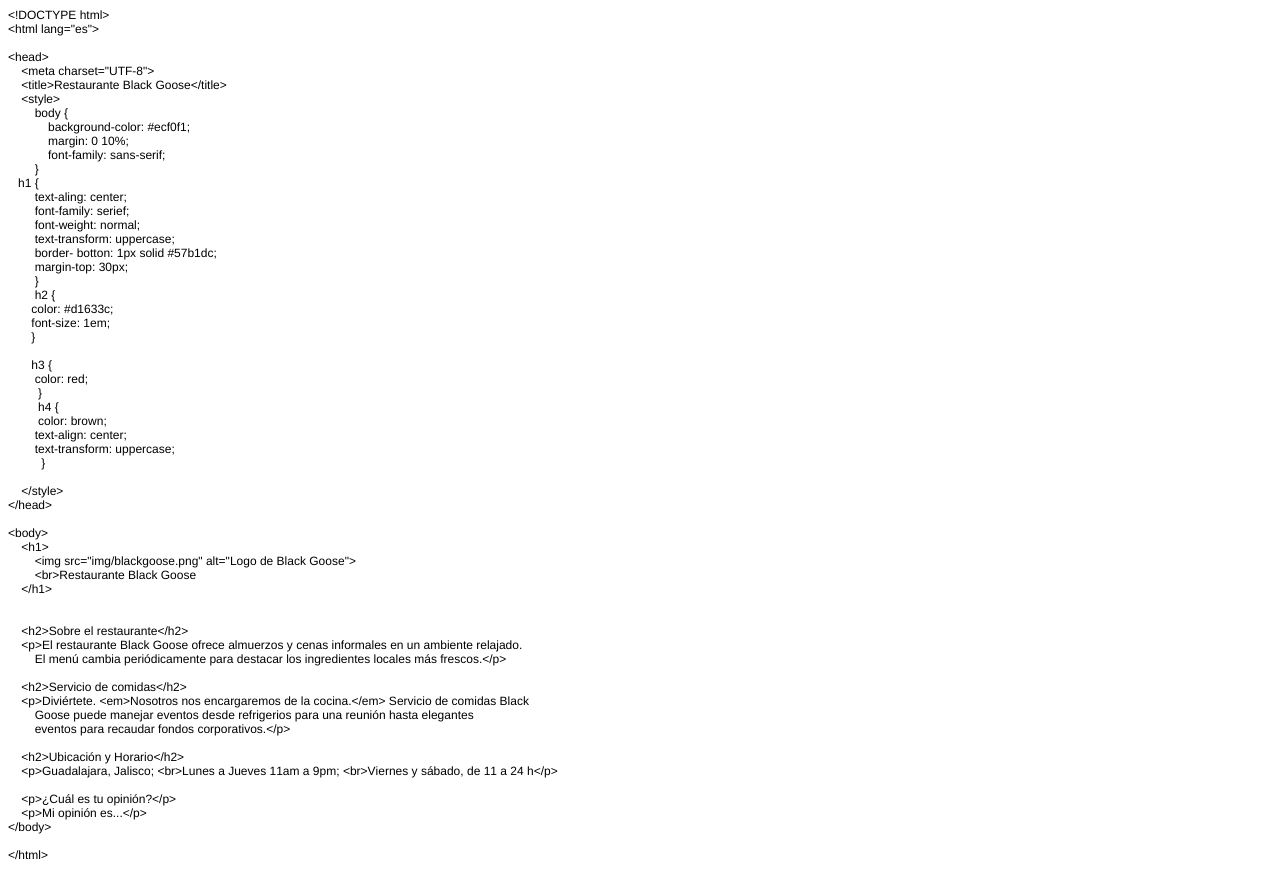
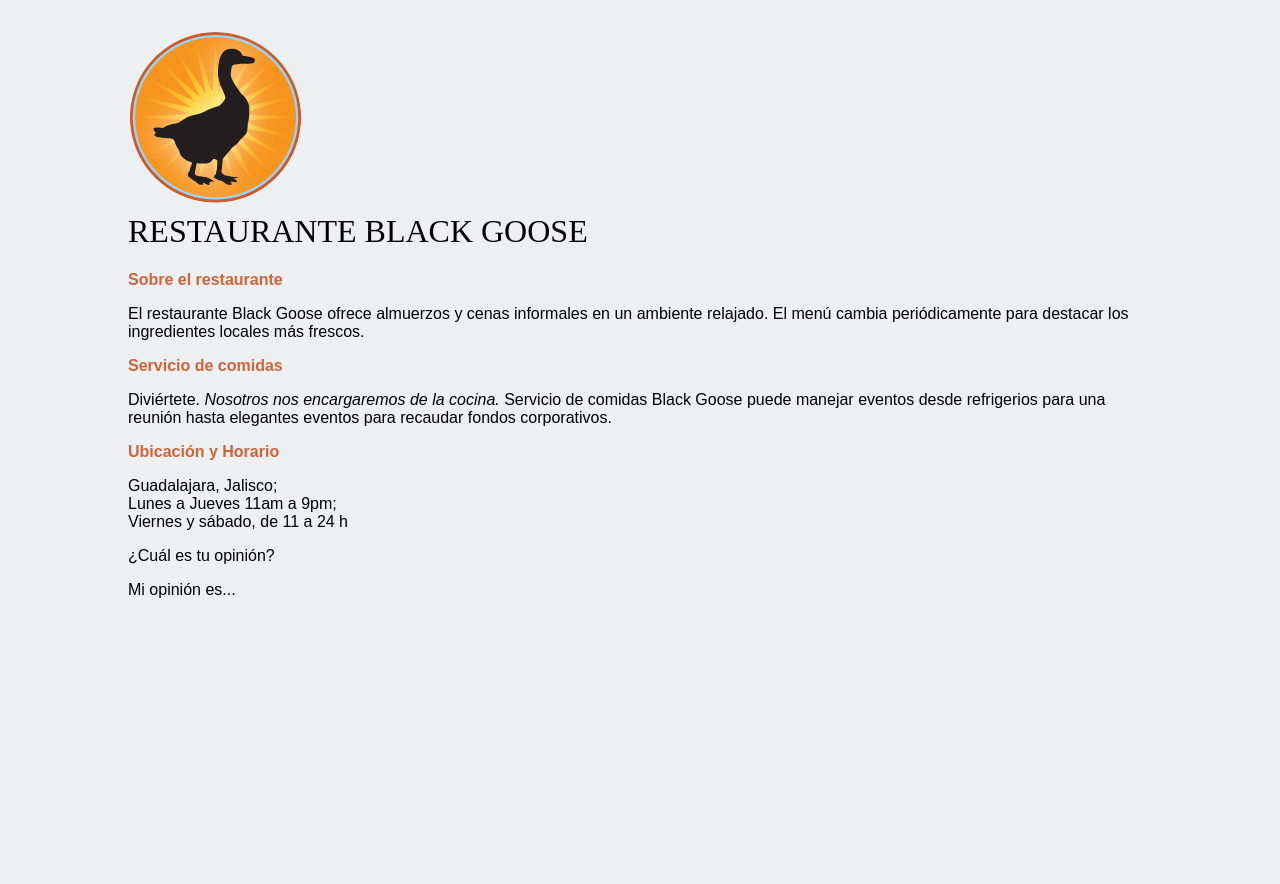
Before and after one commit to alex-hort/ganso_negro, a plain HTML site: page ganso_negro.html in a window 1280 px wide. After the commit the page ends 800 px from the top, so only its background shows below. Drawn offline with Linux system fonts and the light colour scheme.

Commit message:
corrigiendo2

```diff
--- a/ganso_negro.html
+++ b/ganso_negro.html
@@ -1,79 +1,61 @@
-<!DOCTYPE html PUBLIC "-//W3C//DTD HTML 4.01//EN" "http://www.w3.org/TR/html4/strict.dtd">
-<html>
+<!DOCTYPE html>
+<html lang="es">
+
 <head>
-  <meta http-equiv="Content-Type" content="text/html; charset=utf-8">
-  <meta http-equiv="Content-Style-Type" content="text/css">
-  <title></title>
-  <meta name="Generator" content="Cocoa HTML Writer">
-  <meta name="CocoaVersion" content="2487.5">
-  <style type="text/css">
-    p.p1 {margin: 0.0px 0.0px 0.0px 0.0px; font: 12.0px Helvetica; -webkit-text-stroke: #000000}
-    p.p2 {margin: 0.0px 0.0px 0.0px 0.0px; font: 12.0px Helvetica; -webkit-text-stroke: #000000; min-height: 14.0px}
-    span.s1 {font-kerning: none}
-  </style>
+    <meta charset="UTF-8">
+    <title>Restaurante Black Goose</title>
+    <style>
+        body {
+            background-color: #ecf0f1;
+            margin: 0 10%;
+            font-family: sans-serif;
+        }
+   h1 {
+        text-aling: center;
+        font-family: serief;
+        font-weight: normal;
+        text-transform: uppercase;
+        border- botton: 1px solid #57b1dc;
+        margin-top: 30px;
+        }
+        h2 {
+       color: #d1633c;
+       font-size: 1em;
+       }
+
+       h3 {
+        color: red;
+         }
+         h4 {
+         color: brown;
+        text-align: center;
+        text-transform: uppercase;
+          }
+
+    </style>
 </head>
+
 <body>
-<p class="p1"><span class="s1">&lt;!DOCTYPE html&gt;</span></p>
-<p class="p1"><span class="s1">&lt;html lang="es"&gt;</span></p>
-<p class="p2"><span class="s1"></span><br></p>
-<p class="p1"><span class="s1">&lt;head&gt;</span></p>
-<p class="p1"><span class="s1"><span class="Apple-converted-space">    </span>&lt;meta charset="UTF-8"&gt;</span></p>
-<p class="p1"><span class="s1"><span class="Apple-converted-space">    </span>&lt;title&gt;Restaurante Black Goose&lt;/title&gt;</span></p>
-<p class="p1"><span class="s1"><span class="Apple-converted-space">    </span>&lt;style&gt;</span></p>
-<p class="p1"><span class="s1"><span class="Apple-converted-space">        </span>body {</span></p>
-<p class="p1"><span class="s1"><span class="Apple-converted-space">            </span>background-color: #ecf0f1;</span></p>
-<p class="p1"><span class="s1"><span class="Apple-converted-space">            </span>margin: 0 10%;</span></p>
-<p class="p1"><span class="s1"><span class="Apple-converted-space">            </span>font-family: sans-serif;</span></p>
-<p class="p1"><span class="s1"><span class="Apple-converted-space">        </span>}</span></p>
-<p class="p1"><span class="s1"><span class="Apple-converted-space">   </span>h1 {</span></p>
-<p class="p1"><span class="s1"><span class="Apple-converted-space">        </span>text-aling: center;</span></p>
-<p class="p1"><span class="s1"><span class="Apple-converted-space">        </span>font-family: serief;</span></p>
-<p class="p1"><span class="s1"><span class="Apple-converted-space">        </span>font-weight: normal;</span></p>
-<p class="p1"><span class="s1"><span class="Apple-converted-space">        </span>text-transform: uppercase;</span></p>
-<p class="p1"><span class="s1"><span class="Apple-converted-space">        </span>border- botton: 1px solid #57b1dc;</span></p>
-<p class="p1"><span class="s1"><span class="Apple-converted-space">        </span>margin-top: 30px;</span></p>
-<p class="p1"><span class="s1"><span class="Apple-converted-space">        </span>}</span></p>
-<p class="p1"><span class="s1"><span class="Apple-converted-space">        </span>h2 {</span></p>
-<p class="p1"><span class="s1"><span class="Apple-converted-space">       </span>color: #d1633c;</span></p>
-<p class="p1"><span class="s1"><span class="Apple-converted-space">       </span>font-size: 1em;</span></p>
-<p class="p1"><span class="s1"><span class="Apple-converted-space">       </span>}</span></p>
-<p class="p2"><span class="s1"></span><br></p>
-<p class="p1"><span class="s1"><span class="Apple-converted-space">       </span>h3 {<span class="Apple-converted-space"> </span></span></p>
-<p class="p1"><span class="s1"><span class="Apple-converted-space">        </span>color: red;</span></p>
-<p class="p1"><span class="s1"><span class="Apple-converted-space">         </span>}</span></p>
-<p class="p1"><span class="s1"><span class="Apple-converted-space">         </span>h4 {<span class="Apple-converted-space"> </span></span></p>
-<p class="p1"><span class="s1"><span class="Apple-converted-space">         </span>color: brown;<span class="Apple-converted-space"> </span></span></p>
-<p class="p1"><span class="s1"><span class="Apple-converted-space">        </span>text-align: center;<span class="Apple-converted-space"> </span></span></p>
-<p class="p1"><span class="s1"><span class="Apple-converted-space">        </span>text-transform: uppercase;</span></p>
-<p class="p1"><span class="s1"><span class="Apple-converted-space">          </span>}</span></p>
-<p class="p2"><span class="s1"></span><br></p>
-<p class="p1"><span class="s1"><span class="Apple-converted-space">    </span>&lt;/style&gt;</span></p>
-<p class="p1"><span class="s1">&lt;/head&gt;</span></p>
-<p class="p2"><span class="s1"></span><br></p>
-<p class="p1"><span class="s1">&lt;body&gt;</span></p>
-<p class="p1"><span class="s1"><span class="Apple-converted-space">    </span>&lt;h1&gt;</span></p>
-<p class="p1"><span class="s1"><span class="Apple-converted-space">        </span>&lt;img src="img/blackgoose.png" alt="Logo de Black Goose"&gt;</span></p>
-<p class="p1"><span class="s1"><span class="Apple-converted-space">        </span>&lt;br&gt;Restaurante Black Goose</span></p>
-<p class="p1"><span class="s1"><span class="Apple-converted-space">    </span>&lt;/h1&gt;</span></p>
-<p class="p2"><span class="s1"></span><br></p>
-<p class="p2"><span class="s1"></span><br></p>
-<p class="p1"><span class="s1"><span class="Apple-converted-space">    </span>&lt;h2&gt;Sobre el restaurante&lt;/h2&gt;</span></p>
-<p class="p1"><span class="s1"><span class="Apple-converted-space">    </span>&lt;p&gt;El restaurante Black Goose ofrece almuerzos y cenas informales en un ambiente relajado.</span></p>
-<p class="p1"><span class="s1"><span class="Apple-converted-space">        </span>El menú cambia periódicamente para destacar los ingredientes locales más frescos.&lt;/p&gt;</span></p>
-<p class="p2"><span class="s1"></span><br></p>
-<p class="p1"><span class="s1"><span class="Apple-converted-space">    </span>&lt;h2&gt;Servicio de comidas&lt;/h2&gt;</span></p>
-<p class="p1"><span class="s1"><span class="Apple-converted-space">    </span>&lt;p&gt;Diviértete. &lt;em&gt;Nosotros nos encargaremos de la cocina.&lt;/em&gt; Servicio de comidas Black</span></p>
-<p class="p1"><span class="s1"><span class="Apple-converted-space">        </span>Goose puede manejar eventos desde refrigerios para una reunión hasta elegantes</span></p>
-<p class="p1"><span class="s1"><span class="Apple-converted-space">        </span>eventos para recaudar fondos corporativos.&lt;/p&gt;</span></p>
-<p class="p2"><span class="s1"></span><br></p>
-<p class="p1"><span class="s1"><span class="Apple-converted-space">    </span>&lt;h2&gt;Ubicación y Horario&lt;/h2&gt;</span></p>
-<p class="p1"><span class="s1"><span class="Apple-converted-space">    </span>&lt;p&gt;Guadalajara, Jalisco; &lt;br&gt;Lunes a Jueves 11am a 9pm; &lt;br&gt;Viernes y sábado, de 11 a 24 h&lt;/p&gt;</span></p>
-<p class="p2"><span class="s1"></span><br></p>
-<p class="p1"><span class="s1"><span class="Apple-converted-space">    </span>&lt;p&gt;¿Cuál es tu opinión?&lt;/p&gt;</span></p>
-<p class="p1"><span class="s1"><span class="Apple-converted-space">    </span>&lt;p&gt;Mi opinión es...&lt;/p&gt;</span></p>
-<p class="p1"><span class="s1">&lt;/body&gt;</span></p>
-<p class="p2"><span class="s1"></span><br></p>
-<p class="p1"><span class="s1">&lt;/html&gt;</span></p>
-<p class="p2"><span class="s1"></span><br></p>
+    <h1>
+        <img src="img/blackgoose.png" alt="Logo de Black Goose">
+        <br>Restaurante Black Goose
+    </h1>
+
+
+    <h2>Sobre el restaurante</h2>
+    <p>El restaurante Black Goose ofrece almuerzos y cenas informales en un ambiente relajado.
+        El menú cambia periódicamente para destacar los ingredientes locales más frescos.</p>
+
+    <h2>Servicio de comidas</h2>
+    <p>Diviértete. <em>Nosotros nos encargaremos de la cocina.</em> Servicio de comidas Black
+        Goose puede manejar eventos desde refrigerios para una reunión hasta elegantes
+        eventos para recaudar fondos corporativos.</p>
+
+    <h2>Ubicación y Horario</h2>
+    <p>Guadalajara, Jalisco; <br>Lunes a Jueves 11am a 9pm; <br>Viernes y sábado, de 11 a 24 h</p>
+
+    <p>¿Cuál es tu opinión?</p>
+    <p>Mi opinión es...</p>
 </body>
+
 </html>
```
